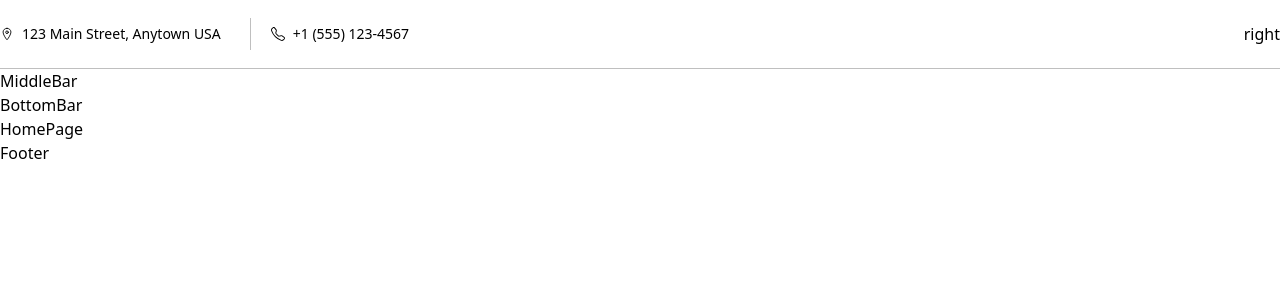
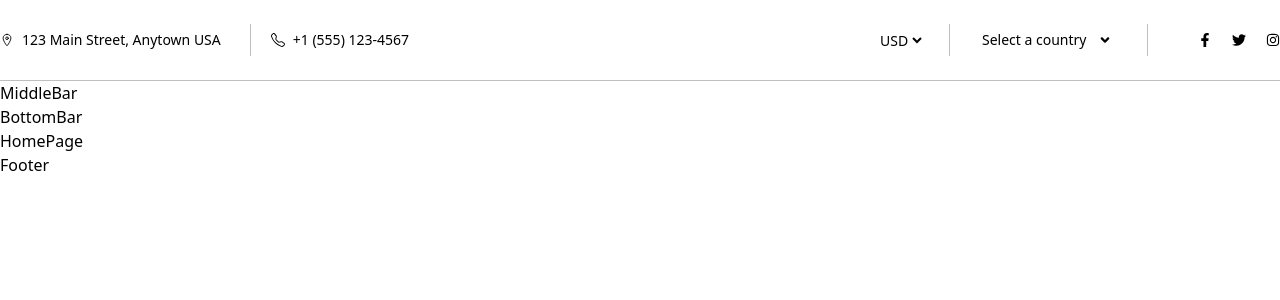
Before and after one commit to mn-sohel/eshop, a React (Vite) app: page / in a window 1280 px wide. Shown: the top 300 px of the page. Built offline with nearby package versions, Linux system fonts and the light colour scheme.

Commit message:
header topbar right part done
header top right

```diff
--- a/src/components/header/TopBar.jsx
+++ b/src/components/header/TopBar.jsx
@@ -1,19 +1,15 @@
 import React from 'react'
 import Container from '../commonLayouts/Container'
-import { Link } from 'react-router-dom'
-import { IoLocationOutline } from 'react-icons/io5'
-import { BsTelephone } from 'react-icons/bs'
+import TopLeftBar from './topbartComponents/TopLeftBar'
+import TopRightBar from './topbartComponents/TopRightBar'
 
 const TopBar = () => {
   return (
     <div className='border-b border-[#BFBFBF] border-slolid py-[22px]'>
         <Container>
-            <div className='flex justify-between items-center'>
-                <div className='flex items-center gap-[50px] font-["Montserrat"] font-normal text-sm relative after:content-[""] after:absolute after:w-[1px] after:h-[32px] after:bg-[#BFBFBF] after:left-[61%] after:top-[50%] after:-translate-y-1/2'>
-                    <Link to="https://maps.app.goo.gl/JPxftAdbRVY8srcz8" target='_blank' className='flex items-center gap-2'><IoLocationOutline />123 Main Street, Anytown USA</Link>
-                    <Link to="tel:01256952" className='flex items-center gap-2'><BsTelephone />+1 (555) 123-4567</Link>
-                </div>
-                <div>right</div>
+            <div className='flex justify-between items-center font-["Montserrat"] font-normal text-sm'>
+               <TopLeftBar/>
+                <TopRightBar/>
             </div>
         </Container>
     </div>
--- /dev/null
+++ b/src/components/header/topbartComponents/TopLeftBar.jsx
@@ -0,0 +1,15 @@
+import React from 'react'
+import { BsTelephone } from 'react-icons/bs'
+import { IoLocationOutline } from 'react-icons/io5'
+import { Link } from 'react-router-dom'
+
+const TopLeftBar = () => {
+  return (
+     <div className='flex items-center gap-[50px] relative after:content-[""] after:absolute after:w-[1px] after:h-[32px] after:bg-[#BFBFBF] after:left-[61%] after:top-[50%] after:-translate-y-1/2'>
+        <Link to="https://maps.app.goo.gl/JPxftAdbRVY8srcz8" target='_blank' className='flex items-center gap-2'><IoLocationOutline />123 Main Street, Anytown USA</Link>
+        <Link to="tel:01256952" className='flex items-center gap-2'><BsTelephone />+1 (555) 123-4567</Link>
+    </div>
+)
+}
+
+export default TopLeftBar
--- /dev/null
+++ b/src/components/header/topbartComponents/TopRightBar.jsx
@@ -0,0 +1,97 @@
+import React, { useState } from 'react'
+import { FaAngleDown, FaFacebookF, FaInstagram, FaTwitter } from 'react-icons/fa';
+import { Link } from 'react-router-dom';
+
+const TopRightBar = () => {
+    const [selectedCountry, setSelectedCountry] =  useState(null);
+    const [isOpen, setIsOpen] = useState(false);
+
+      const countries = [
+        { name: 'United State', value: 'US', flag: 'https://flagcdn.com/16x12/us.png' },
+        { name: 'Canada', value: 'CA', flag: 'https://flagcdn.com/16x12/ca.png' },
+        { name: 'United King', value: 'GB', flag: 'https://flagcdn.com/16x12/gb.png' },
+        { name: 'Australia', value: 'AU', flag: 'https://flagcdn.com/16x12/au.png' },
+        { name: 'Germany', value: 'DE', flag: 'https://flagcdn.com/16x12/de.png' },
+        { name: 'France', value: 'FR', flag: 'https://flagcdn.com/16x12/fr.png' },
+    ]
+
+    const handleSelect = (country) => {
+      setSelectedCountry(country)
+      setIsOpen(false)
+
+    }
+  return (
+    <div className='flex justify-end items-center gap-[49px]'>
+        <div>
+          <select
+            name="currency"
+            >
+                <option value="USD">USD</option>
+                <option value="BDT">BDT</option>
+                <option value="BDT">JPY</option>
+
+            </select>
+        </div>
+        <div className='relative after:content-[""] after:absolute after:w-[1px] after:h-[32px] after:bg-[#BFBFBF] after:left-[-25px] after:top-[50%] after:-translate-y-1/2 before:content-[""] before:absolute before:w-[1px] before:h-[32px] before:bg-[#BFBFBF] before:left-[173px] before:top-[50%] before:-translate-y-1/2'>
+        {/* <img src="https://flagcdn.com/16x12/us.png" />  */}
+            <select
+            name="country"
+            className='w-[150px] hidden'
+            value={selectedCountry?.value || ''}
+            onChange={(e) => {
+              const country = countries.find((c)=> c.value === e.target.value)
+              setSelectedCountry(country)
+            }}
+            >
+                {countries.map((country, index) => (
+                  <option key={index} value={country.value}>{country.name}</option>
+                ))}
+            </select>
+
+            {/* custom dropdown */}
+            <div
+            className='w-[175px] p-2 cursor-pointer flex items-center'
+            onClick={()=>setIsOpen(!isOpen)}
+            >
+              {selectedCountry ?
+              <>
+                <img src={selectedCountry?.flag} alt={selectedCountry?.name} className='w-5 h-4 mr-2' />
+                <span className='mr-6'>{selectedCountry?.name}</span>
+                <FaAngleDown />
+              </>
+              :
+              <span className='gap-3 flex items-center'>Select a country <FaAngleDown /></span>
+            }
+            </div>
+            {/* option list */}
+            {isOpen && (
+              <ul className='absolute w-full border border-gray-300 bg-white shadow-lg z-10'>
+                {countries.map((country,index) => (
+                  <li
+                  key={country.value}
+                  className='flex items-center gap-2 p-2 hover:bg-gray-200 cursor-pointer'
+                  onClick={()=>handleSelect(country)}
+                  >
+                    <img src={country?.flag} alt={country?.name} className='w-5 h-4 mr-2' />
+                    {country.name}
+                  </li>
+                ))}
+              </ul>
+            )}
+        </div>
+        <div className='flex items-center gap-5'>
+          <Link to={'#'}>
+            <FaFacebookF />
+          </Link>
+          <Link to={'#'}>
+            <FaTwitter />
+          </Link>
+          <Link to={'#'}>
+            <FaInstagram />
+          </Link>
+        </div>
+    </div>
+  )
+}
+
+export default TopRightBar
```
